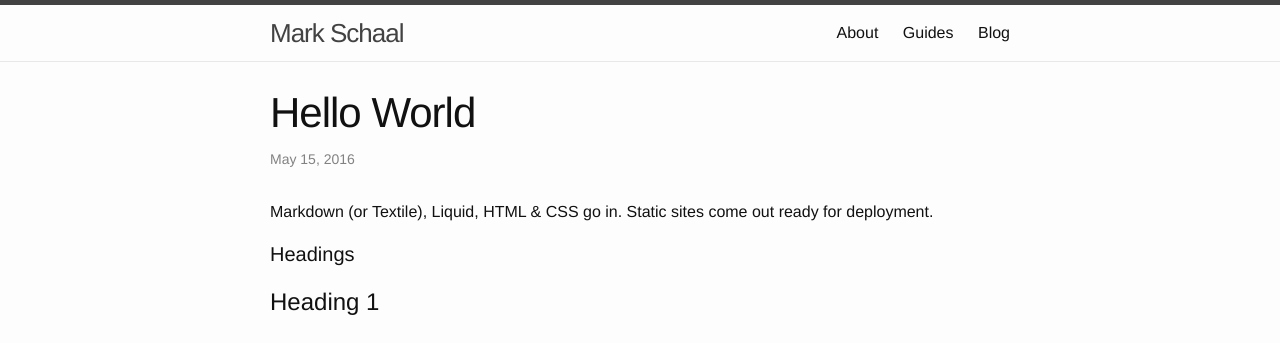
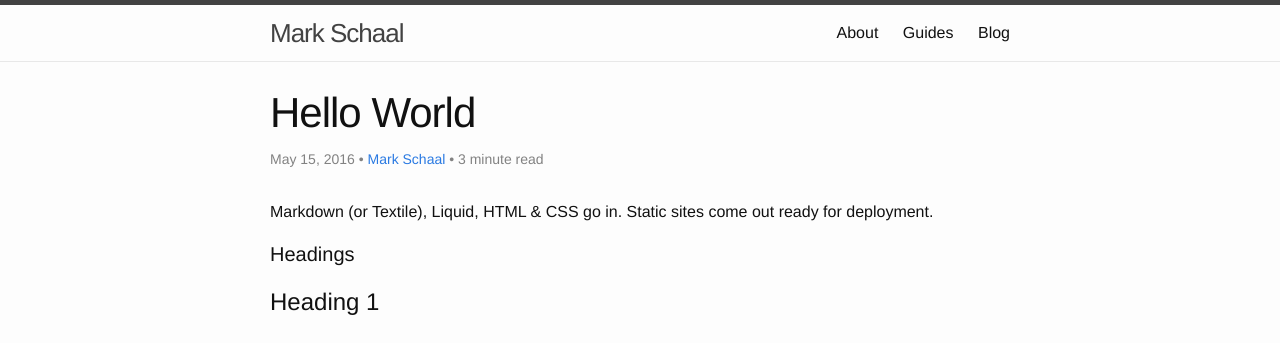
Before and after one commit to mark-schaal/mark-schaal.github.io, a Jekyll site: the page built from _posts/2016-05-15-Hello-World.md, in a window 1280 px wide and 900 px high. Shown: the top 343 px of the window. Built offline with Jekyll 4.4.1, drawn with Linux system fonts in a browser that asks for light colours; comment, search, counter and statistics services are not loaded.

Commit message:
Configured time to read snippet.

```diff
--- a/_config.yml
+++ b/_config.yml
@@ -7,6 +7,7 @@
 
 # Site settings
 title: Mark Schaal
+author: Mark Schaal
 email: markschaal@gmail.com
 description: > # this means to ignore newlines until "baseurl:"
   Write an awesome description for your new site here. You can edit this
--- /dev/null
+++ b/_includes/time-to-read.html
@@ -0,0 +1,8 @@
+<span class="reading-time" title="Estimated read time">
+  {% assign words = content | number_of_words %}
+  {% if words < 360 %}
+    1 minute read
+  {% else %}
+    {{ words | divided_by:180 }} minute read
+  {% endif %}
+</span>
--- a/_layouts/post.html
+++ b/_layouts/post.html
@@ -5,7 +5,13 @@ layout: default
 
   <header class="post-header">
     <h1 class="post-title" itemprop="name headline">{{ page.title }}</h1>
-    <p class="post-meta"><time datetime="{{ page.date | date_to_xmlschema }}" itemprop="datePublished">{{ page.date | date: "%b %-d, %Y" }}</time>{% if page.author %} • <span itemprop="author" itemscope itemtype="http://schema.org/Person"><span itemprop="name">{{ page.author }}</span></span>{% endif %}</p>
+    <p class="post-meta">
+        <time datetime="{{ page.date | date_to_xmlschema }}" itemprop="datePublished">{{ page.date | date: "%b %-d, %Y" }}</time>
+        {% if site.author %}
+             • <span itemprop="author" itemscope itemtype="http://schema.org/Person"><span itemprop="name"><a href="mailto:{{site.email}}" target="_blank">{{ site.author }}</a></span></span>
+        {% endif %}
+        • {% include time-to-read.html %}
+    </p>
   </header>
 
   {% unless page.sharing == false %}
```
Also changed, not shown: posts.md (+12 -0 lines).
